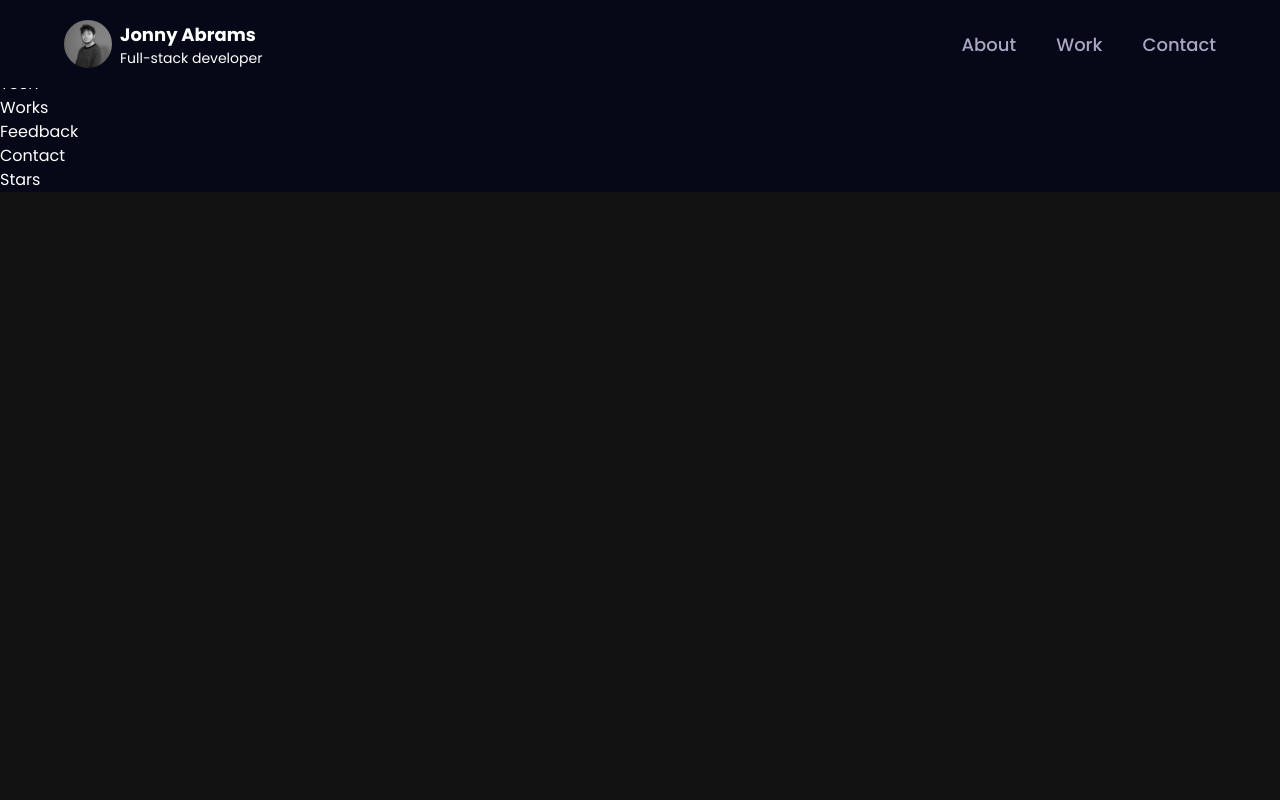
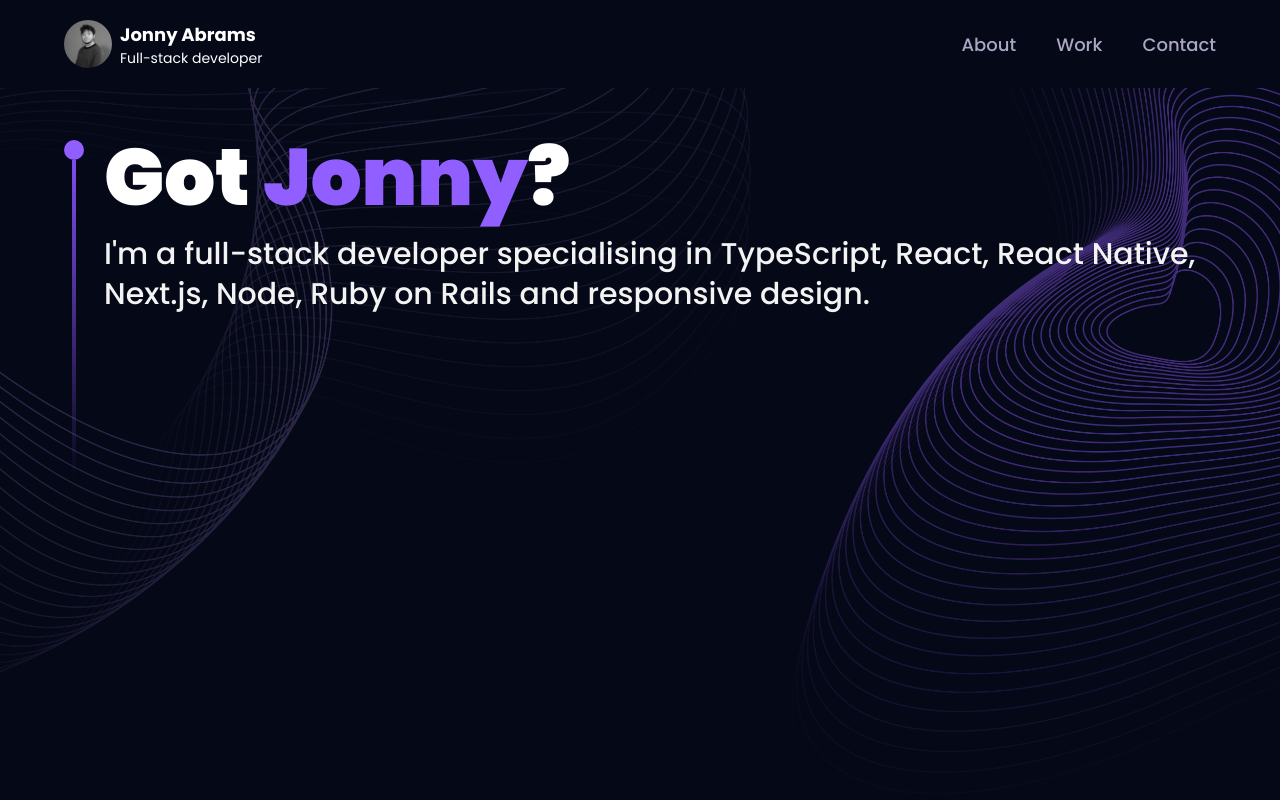
Before and after one commit to jonnyabrams/portfolio, a React (Vite) app: page / in a window 1280 px wide. Shown: the top 800 px of the page. Built offline with nearby package versions, Linux system fonts and the light colour scheme.

Commit message:
feat: hero title & text

```diff
--- a/src/components/Hero.jsx
+++ b/src/components/Hero.jsx
@@ -1,9 +1,32 @@
-import React from 'react'
+import { motion } from "framer-motion";
+
+import { styles } from "../styles";
+import { ComputerCanvas } from "./canvas";
 
 const Hero = () => {
   return (
-    <div>Hero</div>
-  )
-}
+    <section className="relative w-full h-screen mx-auto">
+      <div
+        className={`${styles.paddingX} absolute inset-0 top-[120px] max-w-7xl mx-auto flex flex-row items-start gap-5`}
+      >
+        <div className="flex flex-col justify-center items-center mt-5">
+          <div className="w-5 h-5 rounded-full bg-[#915eff]" />
+          <div className="w-1 sm:h-80 h-40 violet-gradient" />
+        </div>
 
-export default Hero
+        <div>
+          <h1 className={`${styles.heroHeadText} text-white`}>
+            Got <span className="text-[#915eff]">Jonny</span>?
+          </h1>
+          <p className={`${styles.heroSubText} mt-2 text-white-100`}>
+            I&apos;m a full-stack developer specialising in TypeScript, React,
+            React Native, Next.js, Node, Ruby on Rails and responsive design.
+          </p>
+        </div>
+      </div>
+      <ComputerCanvas />
+    </section>
+  );
+};
+
+export default Hero;
--- /dev/null
+++ b/src/components/canvas/Computer.jsx
@@ -0,0 +1,5 @@
+const Computer = () => {
+  return <div>Computer</div>;
+};
+
+export default Computer;
--- a/src/components/canvas/Computers.jsx
+++ /dev/null
@@ -1,9 +0,0 @@
-import React from 'react'
-
-const Computers = () => {
-  return (
-    <div>Computers</div>
-  )
-}
-
-export default Computers
--- a/src/components/canvas/index.js
+++ b/src/components/canvas/index.js
@@ -1,6 +1,6 @@
 import EarthCanvas from "./Earth";
 import BallCanvas from "./Ball";
-import ComputersCanvas from "./Computers";
+import ComputerCanvas from "./Computer";
 import StarsCanvas from "./Stars";
 
-export { EarthCanvas, BallCanvas, ComputersCanvas, StarsCanvas };
+export { EarthCanvas, BallCanvas, ComputerCanvas, StarsCanvas };
--- a/src/components/index.js
+++ b/src/components/index.js
@@ -1,4 +1,4 @@
-import { EarthCanvas, BallCanvas, ComputersCanvas, StarsCanvas } from './canvas';
+import { EarthCanvas, BallCanvas, ComputerCanvas, StarsCanvas } from './canvas';
 import Hero from './Hero';
 import Navbar from './Navbar';
 import About from './About';
@@ -19,6 +19,6 @@ export {
   Contact,
   EarthCanvas,
   BallCanvas,
-  ComputersCanvas,
+  ComputerCanvas,
   StarsCanvas
 }
```
